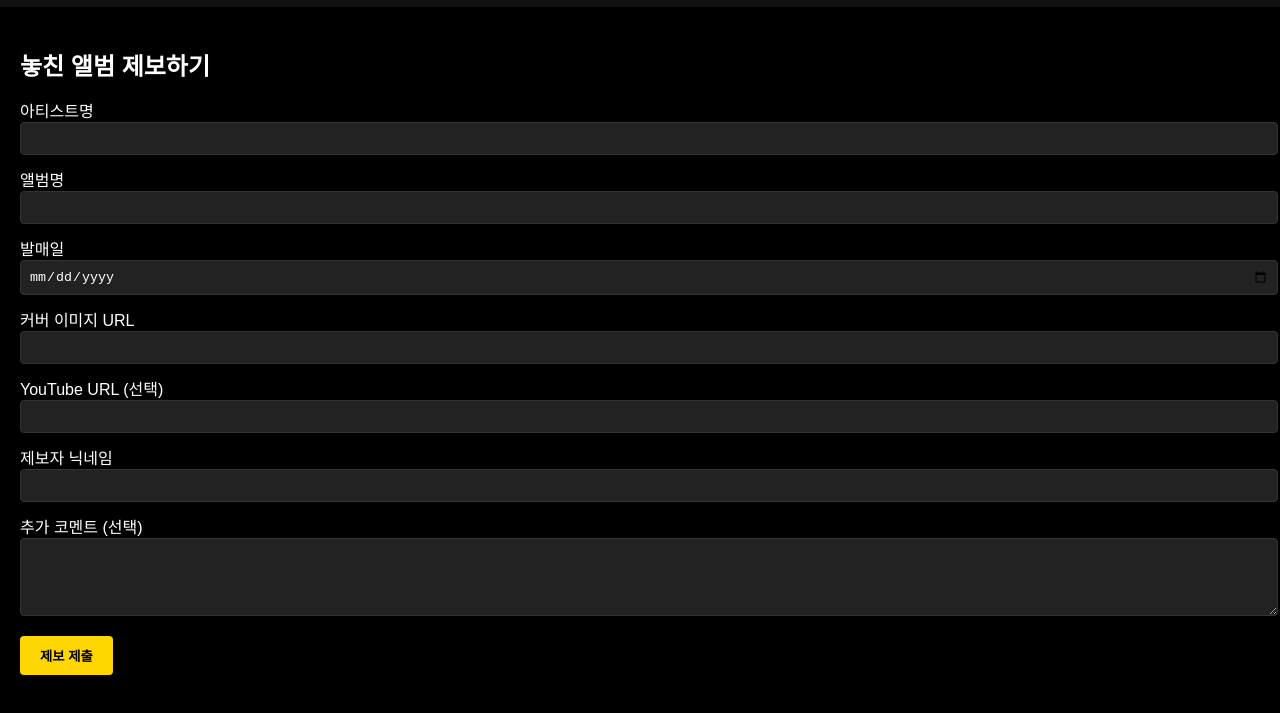
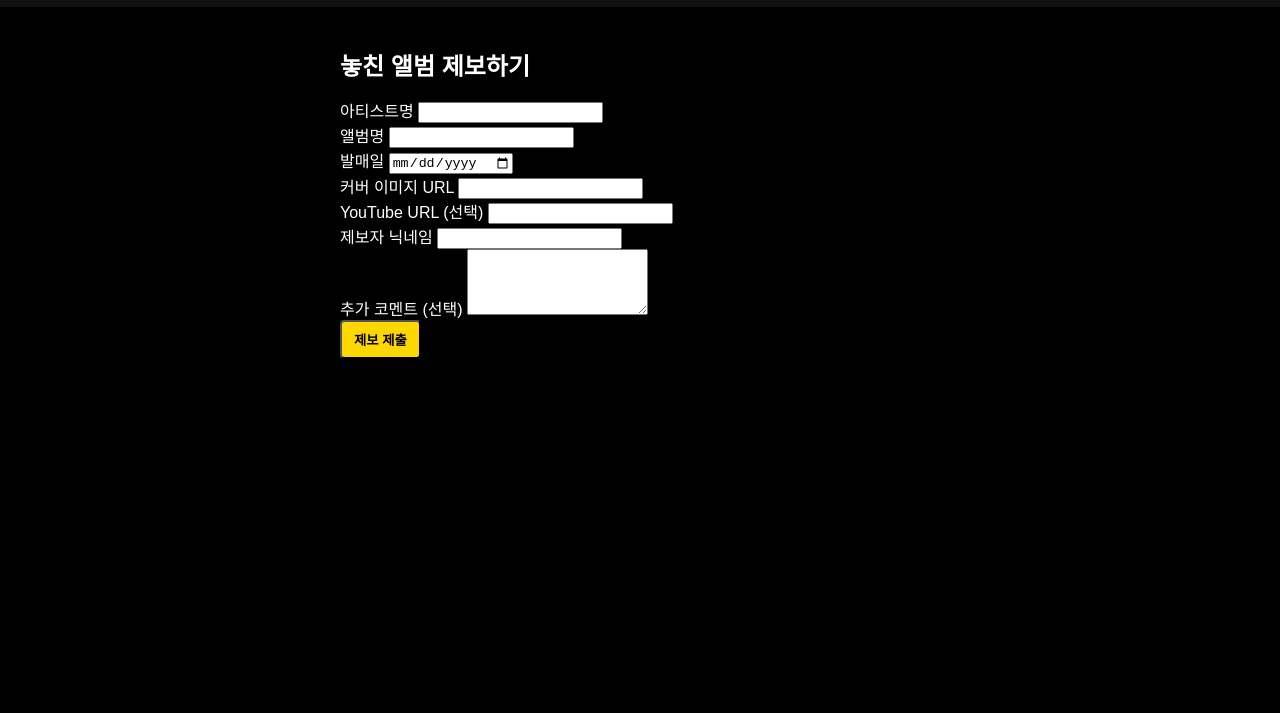
Before and after one commit to hoony8355/hipcal, a plain HTML site: page report.html in a window 1280 px wide. Shown: the part 53-766 px from the top of the page. Drawn offline with Linux system fonts and the light colour scheme.

Commit message:
Update report.html

```diff
--- a/report.html
+++ b/report.html
@@ -14,42 +14,46 @@
   </header>
 
   <!-- Report Form -->
-  <main style="padding: 20px;">
+  <main style="padding: 20px; max-width: 600px; margin: 0 auto;">
     <h2 style="margin-bottom: 16px;">놓친 앨범 제보하기</h2>
-    <form id="report-form" action="#" method="POST">
-      <div style="margin-bottom:12px;">
-        <label for="artist_name">아티스트명</label><br />
-        <input type="text" id="artist_name" name="artist_name" required style="width:100%; padding:8px; background:#222; color:#fff; border:1px solid #333; border-radius:4px;" />
+    <form id="report-form">
+      <div class="form-group">
+        <label for="artist_name">아티스트명</label>
+        <input type="text" id="artist_name" name="artist_name" required />
       </div>
-      <div style="margin-bottom:12px;">
-        <label for="album_name">앨범명</label><br />
-        <input type="text" id="album_name" name="album_name" required style="width:100%; padding:8px; background:#222; color:#fff; border:1px solid #333; border-radius:4px;" />
+      <div class="form-group">
+        <label for="album_name">앨범명</label>
+        <input type="text" id="album_name" name="album_name" required />
       </div>
-      <div style="margin-bottom:12px;">
-        <label for="release_date">발매일</label><br />
-        <input type="date" id="release_date" name="release_date" required style="width:100%; padding:8px; background:#222; color:#fff; border:1px solid #333; border-radius:4px;" />
+      <div class="form-group">
+        <label for="release_date">발매일</label>
+        <input type="date" id="release_date" name="release_date" required />
       </div>
-      <div style="margin-bottom:12px;">
-        <label for="cover_url">커버 이미지 URL</label><br />
-        <input type="url" id="cover_url" name="cover_url" style="width:100%; padding:8px; background:#222; color:#fff; border:1px solid #333; border-radius:4px;" />
+      <div class="form-group">
+        <label for="cover_url">커버 이미지 URL</label>
+        <input type="url" id="cover_url" name="cover_url" />
       </div>
-      <div style="margin-bottom:12px;">
-        <label for="youtube_url">YouTube URL (선택)</label><br />
-        <input type="url" id="youtube_url" name="youtube_url" style="width:100%; padding:8px; background:#222; color:#fff; border:1px solid #333; border-radius:4px;" />
+      <div class="form-group">
+        <label for="youtube_url">YouTube URL (선택)</label>
+        <input type="url" id="youtube_url" name="youtube_url" />
       </div>
-      <div style="margin-bottom:12px;">
-        <label for="reporter_nick">제보자 닉네임</label><br />
-        <input type="text" id="reporter_nick" name="reporter_nick" required style="width:100%; padding:8px; background:#222; color:#fff; border:1px solid #333; border-radius:4px;" />
+      <div class="form-group">
+        <label for="reporter_nick">제보자 닉네임</label>
+        <input type="text" id="reporter_nick" name="reporter_nick" required />
       </div>
-      <div style="margin-bottom:16px;">
-        <label for="note">추가 코멘트 (선택)</label><br />
-        <textarea id="note" name="note" rows="4" style="width:100%; padding:8px; background:#222; color:#fff; border:1px solid #333; border-radius:4px;"></textarea>
+      <div class="form-group">
+        <label for="note">추가 코멘트 (선택)</label>
+        <textarea id="note" name="note" rows="4"></textarea>
       </div>
-      <button type="submit" style="background-color:#FFD700; color:#000; padding:10px 20px; border:none; border-radius:4px; font-weight:bold; cursor:pointer;">제보 제출</button>
+      <button type="submit" class="btn-report">제보 제출</button>
     </form>
   </main>
 
-  <!-- TODO: form submission 스크립트 추가 (Firebase or serverless) -->
-  <script src="assets/report.js"></script>
+  <!-- Firebase SDK -->
+  <script src="https://www.gstatic.com/firebasejs/9.22.2/firebase-app.js"></script>
+  <script src="https://www.gstatic.com/firebasejs/9.22.2/firebase-database.js"></script>
+
+  <!-- Report handling script -->
+  <script type="module" src="assets/report.js"></script>
 </body>
 </html>
```
